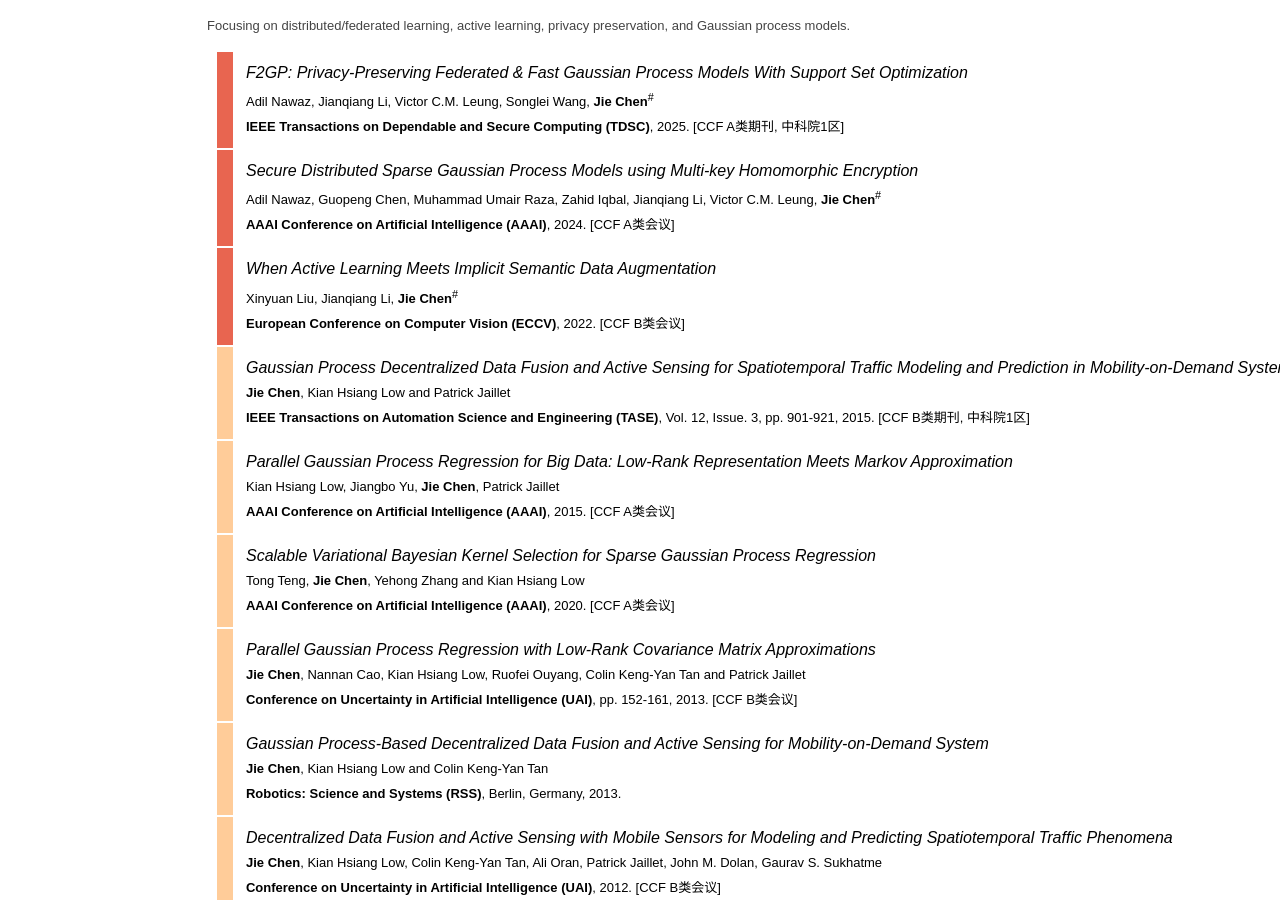
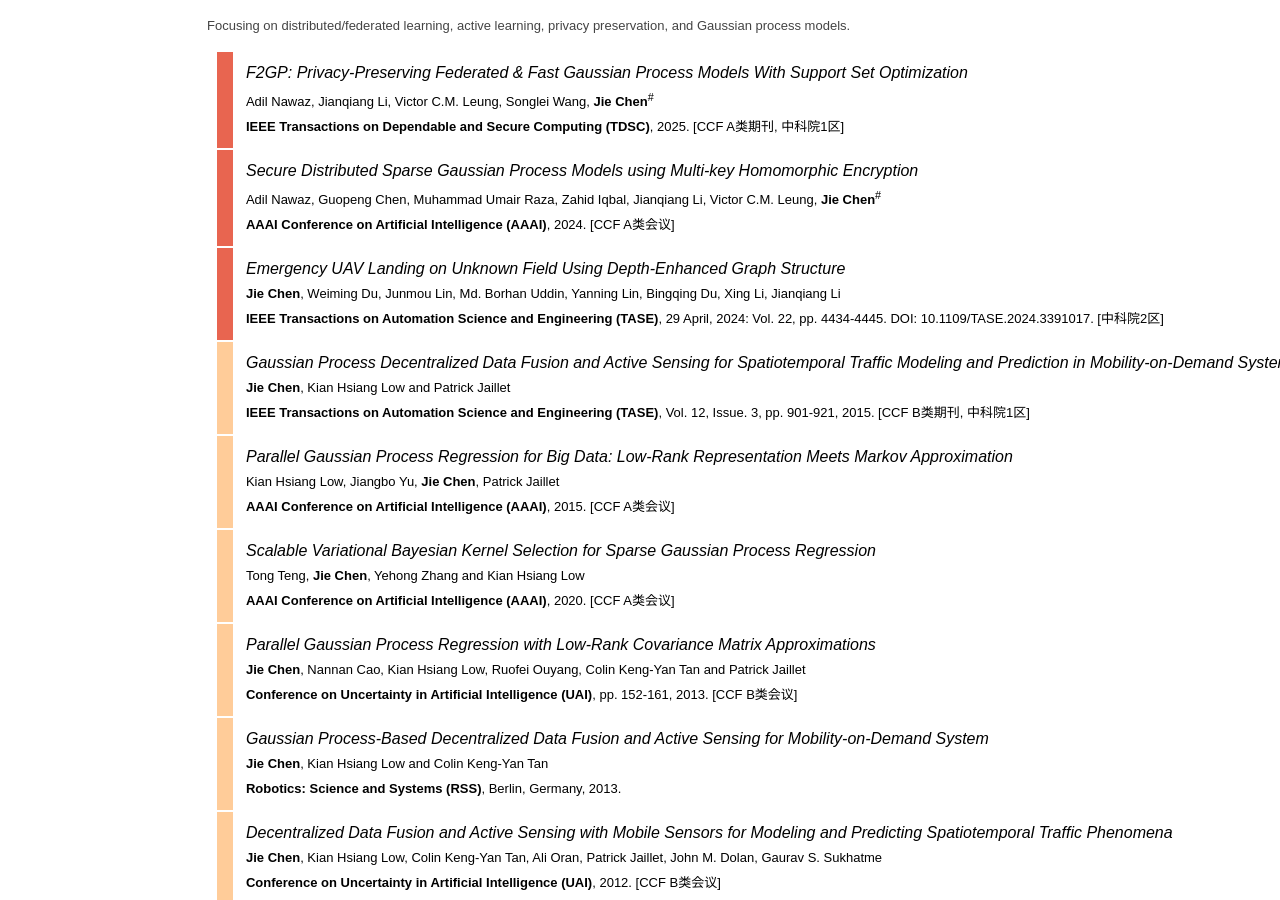
Before and after one commit to arikcj/arikcj.github.io, a Jekyll site: the page built from publications/index.html, in a window 1280 px wide and 900 px high, scrolled down 2316 px. Built offline with Jekyll 4.4.1, drawn with Linux system fonts in a browser that asks for light colours.

Commit message:
Replace ECCV 2022 paper with IEEE TASE 2024 UAV landing paper

```diff
--- a/publications/index.html
+++ b/publications/index.html
@@ -314,14 +314,14 @@
 				</font></p></td>
 			</tr>
 
-            <!-- [43] ECCV 2022 -->
+            <!-- [43] IEEE TASE 2024 -->
             <tr>
 				<td style="border-style: none; border-width: medium;" valign="top" width="19">&nbsp;</td>
 				<td bgcolor="#e86550" style="border-style: none; border-width: medium;" valign="top" width="14">&nbsp;</td>
 				<td style="border-style: none; border-width: medium;" valign="top" width="1108">
-					<p style="margin-left: 10px; line-height: 150%; margin-top: 8px; margin-bottom: 8px;"><i><font face="Arial">When Active Learning Meets Implicit Semantic Data Augmentation</font></i><font face="Arial"><i><font style="font-size: 12pt;"><br></font></i></font>
-						<font color="#000000" face="Arial" size="2">Xinyuan Liu, Jianqiang Li, <b>Jie Chen</b><sup>#</sup></font><b><font color="#000000" face="Arial" size="2"><br></font></b>
-						<font face="Arial" size="2"><b>European Conference on Computer Vision (ECCV)</b>, 2022. [CCF B类会议]</font><br>
+					<p style="margin-left: 10px; line-height: 150%; margin-top: 8px; margin-bottom: 8px;"><i><font face="Arial">Emergency UAV Landing on Unknown Field Using Depth-Enhanced Graph Structure</font></i><font face="Arial"><i><font style="font-size: 12pt;"><br></font></i></font>
+						<font color="#000000" face="Arial" size="2"><b>Jie Chen</b>, Weiming Du, Junmou Lin, Md. Borhan Uddin, Yanning Lin, Bingqing Du, Xing Li, Jianqiang Li</font><b><font color="#000000" face="Arial" size="2"><br></font></b>
+						<font face="Arial" size="2"><b>IEEE Transactions on Automation Science and Engineering (TASE)</b>, 29 April, 2024: Vol. 22, pp. 4434-4445. DOI: 10.1109/TASE.2024.3391017. [中科院2区]</font><br>
 					<font face="Arial" size="2">
 
 				</font></p></td>
```
